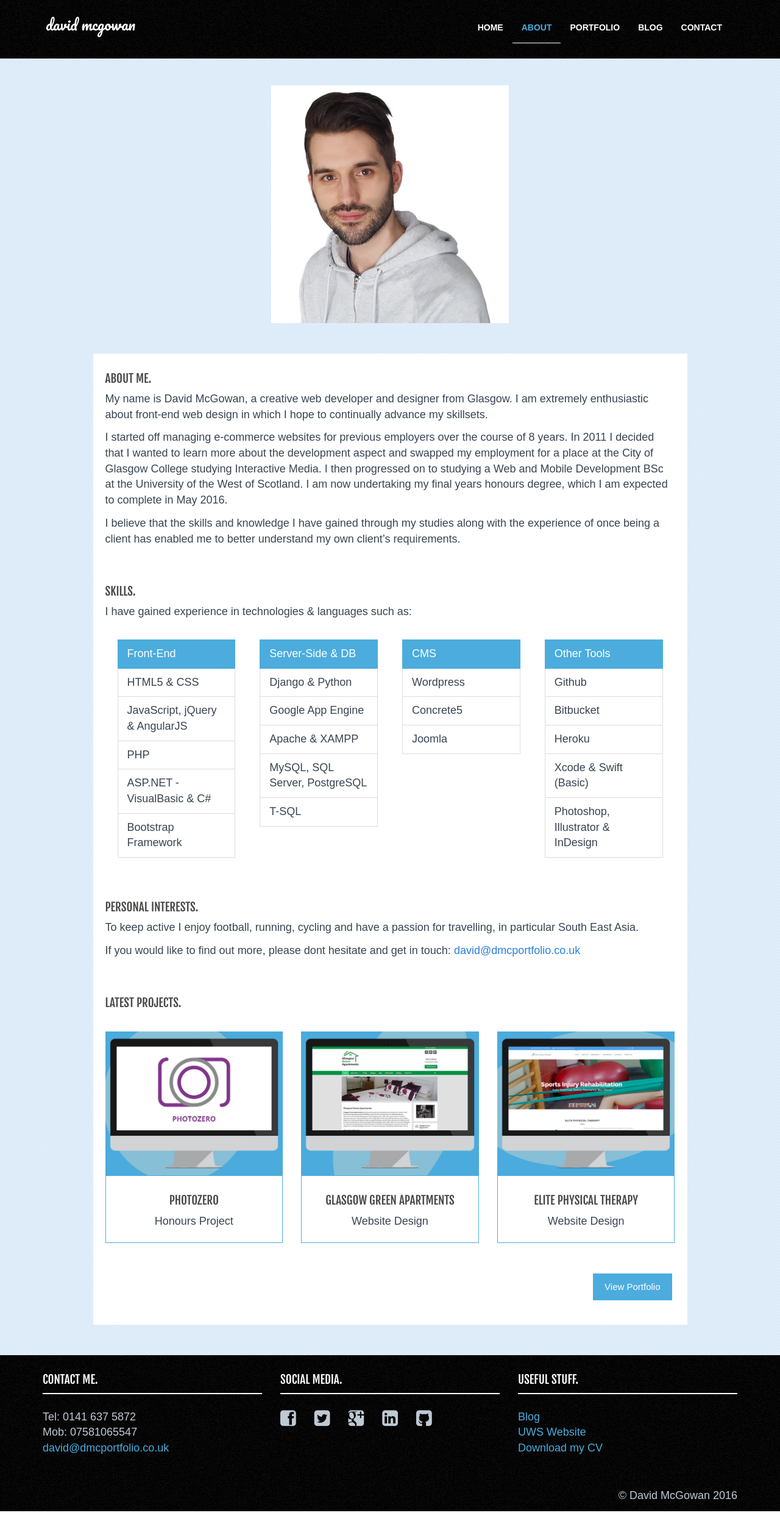
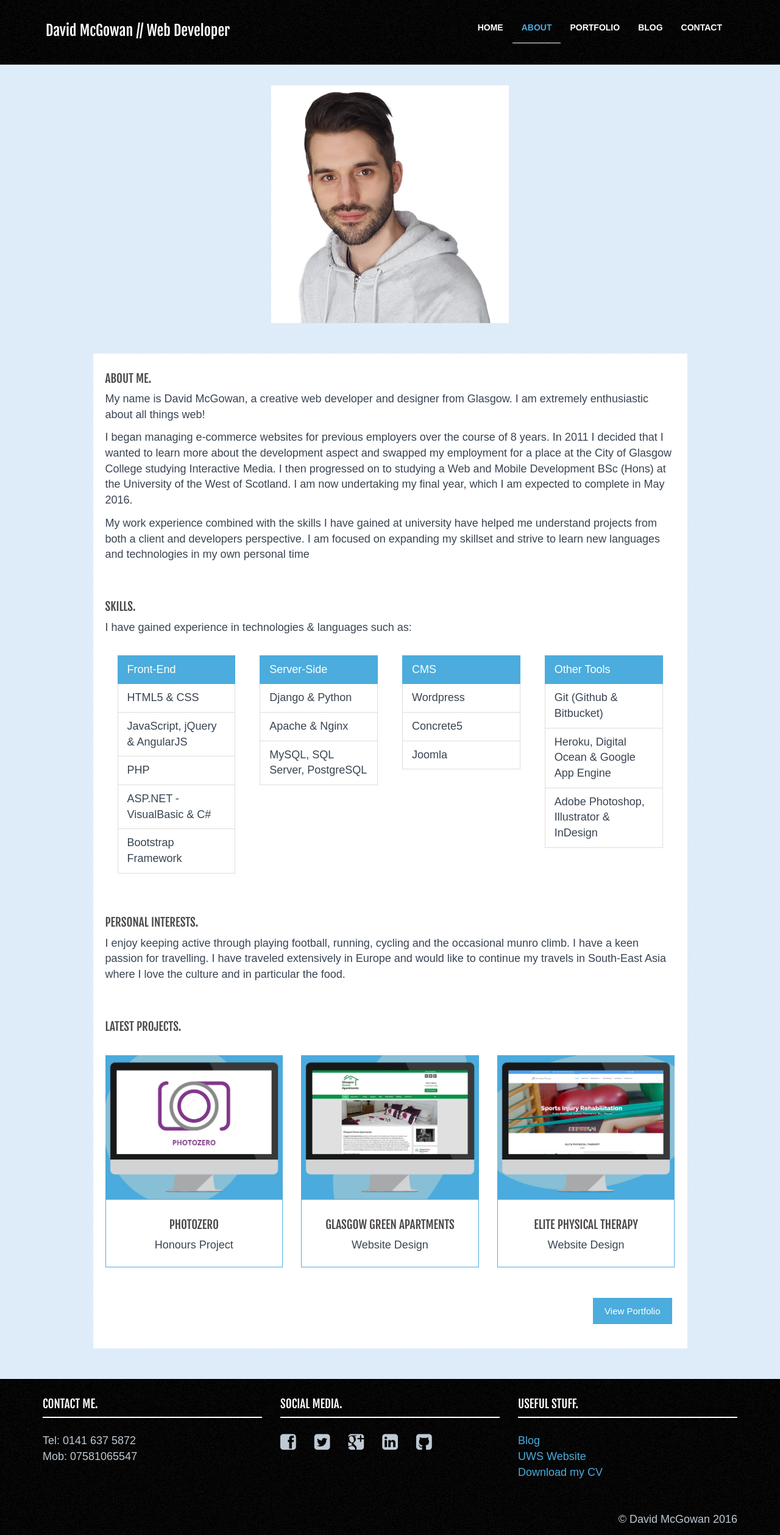
Before and after one commit to davidmcg1985/dmcportfolio, a PHP site: page /about.html in a window 1280 px wide. Shown: the whole page at 61% size. Before the commit the page ends 2479 px from the top, so only its background shows below. Run offline with PHP 8.4, Linux system fonts and the light colour scheme; some libraries are stand-ins or nearby versions; some web fonts are replaced.

Commit message:
Latest version push to github

```diff
--- a/about.html
+++ b/about.html
@@ -52,7 +52,7 @@
             <span class="icon-bar"></span>
             <span class="icon-bar"></span>
           </button>
-            <a class="navbar-brand logo-spin" href="index.php">David McGowan</a>
+            <a class="navbar-brand" href="index.php">David McGowan <span class="navbar-logo-hide">&#47;&#47; Web Developer</span></a>
         </div>
         <div class="navbar-collapse collapse navbar-right">
           <ul class="nav navbar-nav">
@@ -84,23 +84,24 @@
                 <h4>About Me.</h4>
                 <p>
 				  My name is David McGowan, a creative web developer and designer from Glasgow.
-				  I am extremely enthusiastic about front-end web design in which I hope to
-				  continually advance my skillsets.
+				  I am extremely enthusiastic about all things web!
 				</p>
 				<p>
-				  I started off managing e-commerce websites for previous employers over the course
+				  I began managing e-commerce websites for previous employers over the course
 				  of 8 years. In 2011 I decided that I wanted to learn more about the development
 				  aspect and swapped my employment for a place at the City of Glasgow College
 				  studying Interactive Media. I then progressed on to studying a Web and
-				  Mobile Development BSc at the University of the West of Scotland.
-				  I am now undertaking my final years honours degree, which I am expected to
+				  Mobile Development BSc (Hons) at the University of the West of Scotland.
+				  I am now undertaking my final year, which I am expected to
 				  complete in May 2016.
-                </p>
+        </p>
 				<p>
-				  I believe that the skills and knowledge I have gained through my studies
-				  along with the experience of once being a client has enabled me to better
-				  understand my own client’s requirements.
-                </p>
+          My work experience combined with the skills I have gained at
+          university have helped me understand projects from both
+          a client and developers perspective. I am focused on
+          expanding my skillset and strive to learn new languages
+          and technologies in my own personal time
+        </p>
 			</div>
 		</div>
 
@@ -135,22 +136,16 @@
 			  <div class="col-lg-3 section-list">
 				  <ul class="list-group skills">
 					  <li class="list-group-item active">
-						 Server-Side &amp; DB
+						 Server-Side
 					  </li>
 					  <li class="list-group-item">
 						  Django &amp; Python
 					  </li>
 					  <li class="list-group-item">
-						  Google App Engine
-					  </li>
-					  <li class="list-group-item">
-						  Apache &amp; XAMPP
+						  Apache &amp; Nginx
 					  </li>
             <li class="list-group-item">
               MySQL, SQL Server, PostgreSQL
-            </li>
-            <li class="list-group-item">
-              T-SQL
             </li>
 				  </ul>
 			  </div>
@@ -178,19 +173,13 @@
 						  Other Tools
 					  </li>
 					  <li class="list-group-item">
-						  Github
+						  Git (Github &amp; Bitbucket)
 					  </li>
 					  <li class="list-group-item">
-						  Bitbucket
+						  Heroku, Digital Ocean &amp; Google App Engine
 					  </li>
 					  <li class="list-group-item">
-						  Heroku
-					  </li>
-					  <li class="list-group-item">
-						  Xcode &amp; Swift (Basic)
-					  </li>
-					  <li class="list-group-item">
-						  Photoshop, Illustrator &amp; InDesign
+						  Adobe Photoshop, Illustrator &amp; InDesign
 					  </li>
 				  </ul>
 			  </div>
@@ -199,14 +188,15 @@
 
 		<!-- My Interests -->
 		<div class="row">
-            <div class="col-lg-10 col-lg-offset-1 section">
+      <div class="col-lg-10 col-lg-offset-1 section">
 			  <h4>Personal Interests.</h4>
 			  <p>
-				To keep active I enjoy football, running, cycling and have a passion for travelling, in particular South East Asia.
+          I enjoy keeping active through playing football, running,
+          cycling and the occasional munro climb. I have a keen
+          passion for travelling. I have traveled extensively in Europe
+          and would like to continue my travels in South-East Asia
+          where I love the culture and in particular the food.
 			  </p>
-
-			  <p>If you would like to find out more, please dont hesitate and get in touch:
-			  <a href="mailto:david@dmcportfolio.co.uk">david@dmcportfolio.co.uk</a></p>
 			</div>
 		</div>
 
@@ -216,7 +206,7 @@
 
                 <div class="row content-row">
                     <br/>
-                    <div class="col-xs-12 col-md-4 col-sm-4 portSection">
+                    <div class="col-xs-12 col-lg-4 col-md-6 col-sm-6 portSection">
                         <div class="image-box">
                             <div class="overlay-container">
                                 <img src="img/portfolio/portfolio-photozero.jpg" alt="PhotoZero">
@@ -231,7 +221,7 @@
                         </div>
                     </div>
 
-                    <div class="col-xs-12 col-md-4 col-sm-4 portSection">
+                    <div class="col-xs-12 col-lg-4 col-md-6 col-sm-6 portSection">
                         <div class="image-box">
                             <div class="overlay-container">
                                 <img src="img/portfolio/portfolio-gga.jpg" alt="Glasgow Green Apartments">
@@ -246,7 +236,7 @@
                         </div>
                     </div>
 
-                    <div class="col-xs-12 col-md-4 col-sm-4 portSection">
+                    <div class="col-xs-12 col-lg-4 col-md-6 col-sm-6 portSection">
                         <div class="image-box">
                             <div class="overlay-container">
                                 <img src="img/portfolio/portfolio-elite.jpg" alt="Elite Physical Therapy">
@@ -282,18 +272,17 @@
     <div id="footerwrap">
         <div class="container">
             <div class="row">
-                <div class="col-lg-4">
+                <div class="col-lg-4 footer-margin">
                     <h4>CONTACT ME.</h4>
                     <div class="hline-w"></div>
                     <p>
                         Tel: 0141 637 5872<br/>
                         Mob: 07581065547<br/>
-                        <a href="mailto:david@dmcportfolio.co.uk">david@dmcportfolio.co.uk</a><br/>
                     </p>
 
                 </div>
 
-                <div class="col-lg-4">
+                <div class="col-lg-4 footer-margin">
                     <h4>SOCIAL MEDIA.</h4>
                     <div class="hline-w"></div>
                     <p>
--- a/css/style.css
+++ b/css/style.css
@@ -116,16 +116,17 @@ a:focus {
 }
 
 .navbar-brand {
-	font-family: 'Pacifico', sans-serif;
+    font-family: 'Fjalla One', sans-serif;
     font-size: 24px;
     float: left;
     padding: 20px;
     line-height: 21px;
     height: 85px;
-    text-transform: lowercase;
+    margin-top: 10px;
+    /*text-transform: lowercase;*/
 }
 
-.logo-spin {
+/*.logo-spin {
     -webkit-transition: -webkit-transform .8s ease-in-out;
     -ms-transition: -ms-transform .8s ease-in-out;
     transition: transform .8s ease-in-out;
@@ -135,7 +136,7 @@ a:focus {
     transform:rotate(360deg);
     -ms-transform:rotate(360deg);
     -webkit-transform:rotate(360deg);
-}
+}*/
 
 .navbar-header .navbar-brand {
 	color: white;
@@ -186,6 +187,10 @@ a:focus {
     color: #4bacdd;
 }
 
+#footerwrap a:hover, a:focus {
+    color: #87bfd6 !important;
+}
+
 #footerwrap p {
     color: #bfc9d3;
 }
@@ -202,6 +207,12 @@ a:focus {
 
 #footerwrap i:hover {
     color: #87bfd6;
+}
+
+@media (max-width: 1200px) {
+    .footer-margin {
+        margin-bottom: 40px;
+    }
 }
 
 .logoText {
@@ -268,6 +279,10 @@ a:focus {
 
 .mainSlider {
     margin-top: 150px;
+}
+
+.sliderHome {
+    padding: 0px !important;
 }
 
 .preview-pane {
@@ -410,3 +425,15 @@ a:focus {
     background-color: white;
     border: 1px solid #4bacdd;
 }
+
+/****** HIDE LOGO ******/
+
+.navbar-logo-hide {
+    visibility: display;
+}
+
+@media (max-width: 768px) {
+    .navbar-logo-hide {
+        visibility: hidden;
+    }
+}
```
Also changed, not shown: contact.html (+3 -4 lines), index.php (+7 -8 lines), portfolio.html (+15 -16 lines), 2 other files.
